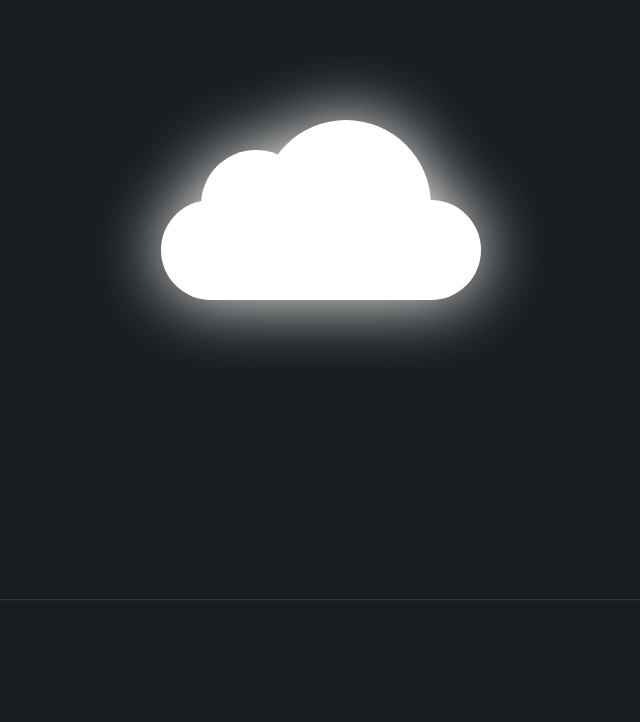
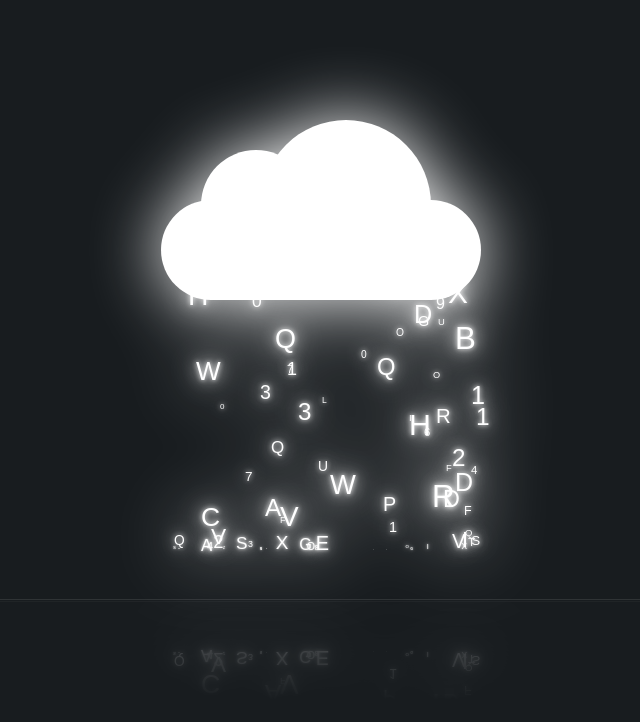
Before and after one commit to luana2581/nuvem, a plain HTML site: page index.html in a window 1280 px wide. Shown: the whole page, without its empty margins (319-959 px from the left). Drawn offline with Linux system fonts and the light colour scheme; animation ran at ten frames a second.

Commit message:
Add files via upload

```diff
--- a/index.html
+++ b/index.html
@@ -8,7 +8,10 @@
 </head>
 <body>
     <div class="container">
-        <div class="clound"></div>
+        <div class="cloud"></div>
     </div>
+    <script src="index.js">
+
+    </script>
 </body>
 </html>
--- a/index.js
+++ b/index.js
@@ -0,0 +1,27 @@
+function randomText(){
+    var text = ("abcdefghijklmnopqrstuvwxyz0123456789");
+    letter = text [Math.floor(Math.random() * text.length)];
+    return letter;
+}
+function rain(){
+    let cloud = document.querySelector('.cloud');
+    let e = document.createElement('div');
+    let left = Math.floor(Math.random() * 320);
+    let size = Math.random() * 1.5;
+    let durantion = Math.random() * 1;
+    e.classList.add('text');
+    cloud.appendChild(e);
+    e.innerText = randomText()
+    e.style.left = left + 'px';
+    e.style.fontSize = 0.5+size+'em';
+    e.style.animationDuration = 1+durantion + 's';
+
+
+    setTimeout(function(){
+        cloud.removeChild(e)
+    },2000)
+}
+
+setInterval(function(){
+    rain()
+},20);
--- a/style.css
+++ b/style.css
@@ -21,8 +21,9 @@ body{
     border-bottom: 1px solid rgba(255, 255, 255, 0.1);
     -webkit-box-reflect: below 1px linear-gradient(transparent, transparent, transparent, transparent, #0005);
 }
-.clound {
+.cloud {
     padding: relative;
+    top: 50px;
     width: 320px;
     height: 100px;
     background: #fff;
@@ -30,7 +31,7 @@ body{
     z-index: 100;
     filter: drop-shadow(0 0 35px #fff);
 }
-.clound::before{
+.cloud::before{
     content: '';
     position: absolute;
     top: -50px;
@@ -42,5 +43,26 @@ body{
     box-shadow: 90px 0 0 30px #fff;
 }
 .text{
-
+    position: absolute;
+    top: 40px;
+    height: 20px;
+    line-height: 20px;
+    text-transform: uppercase;
+    color: #fff;
+    text-shadow: 0 0 5px #fff, 0 0 15px #fff, 0 0 30px #fff;
+    transform-origin: bottom;
+    animation: animate 2s linear forwards;
 }
+@keyframes animate{
+    0%{
+    transform: translateY(0) scale(1);
+}
+70%
+{
+    transform: translateY(290px) scale(1);
+}
+100%
+{
+    transform: translateY(290px) scale(0);
+}
+}
```
